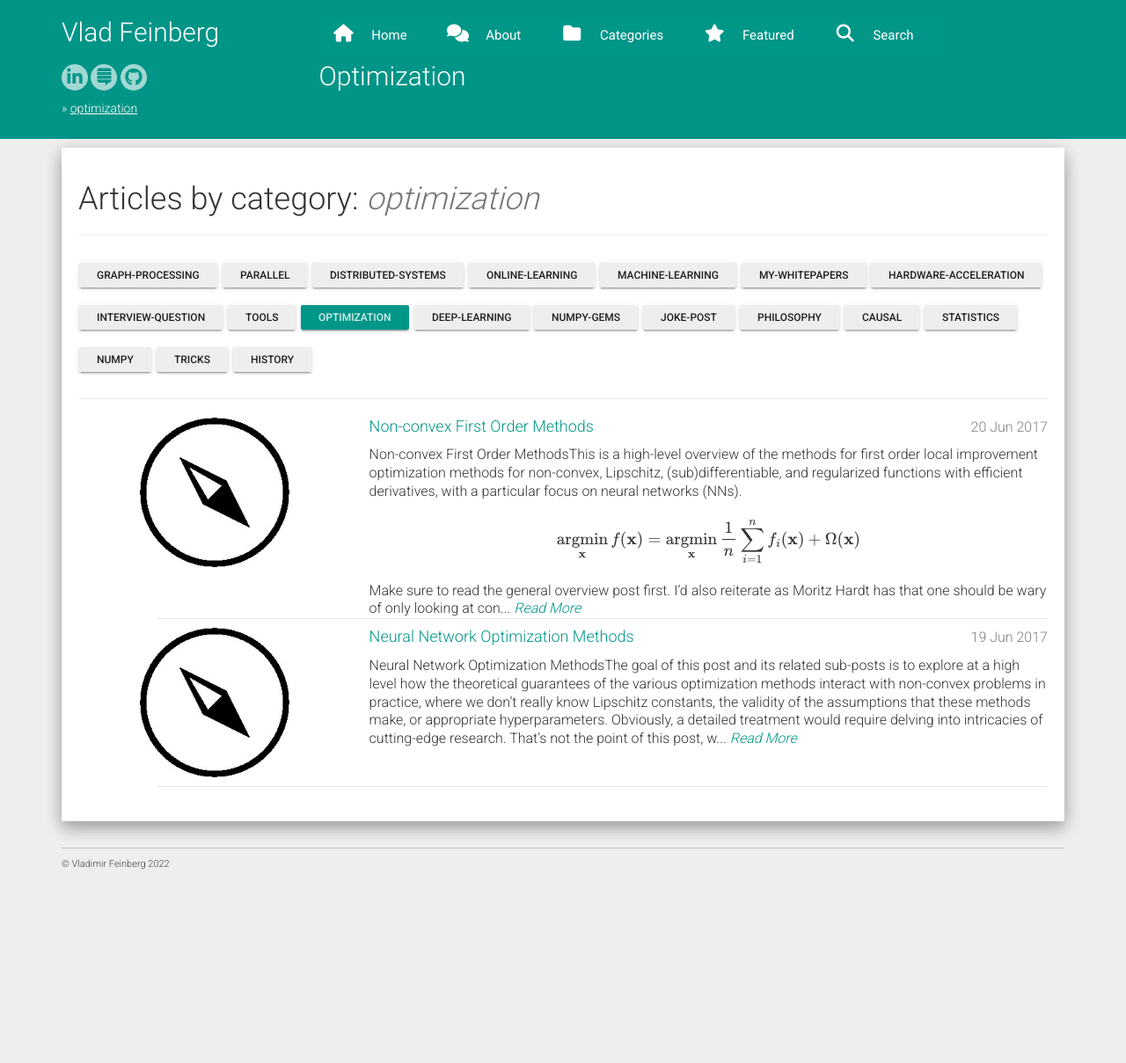
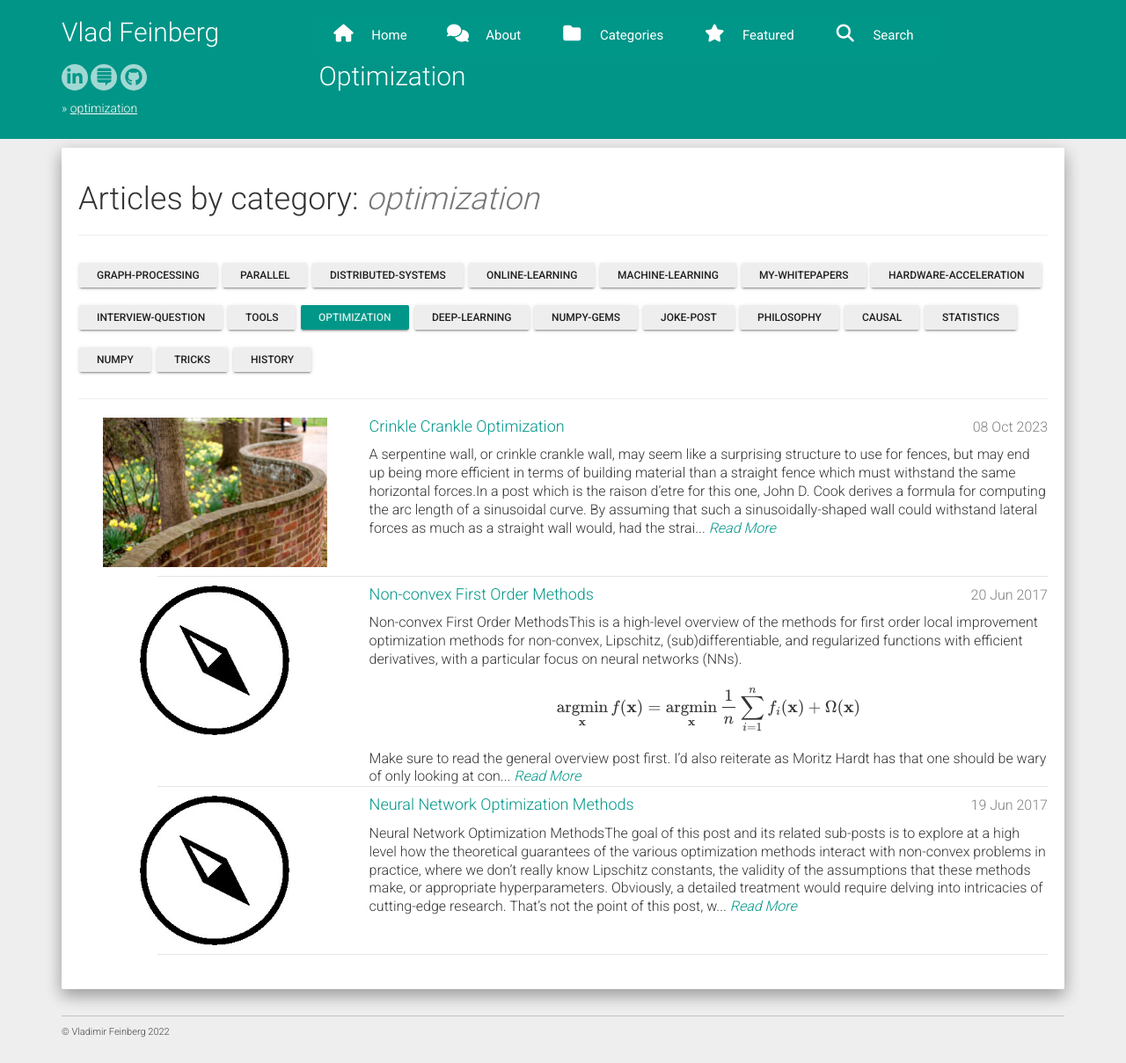
Before and after one commit to vlad17/vlad17.github.io, a Jekyll site: the page built from category/optimization.md, in a window 1280 px wide. Shown: the whole page at 88% size. Built offline with Jekyll 4.4.1, drawn with Linux system fonts in a browser that asks for light colours; nearby versions of some CDN libraries; formulas are drawn with MathJax 3; before the commit the page ends 1018 px from its top, so only the background shows below that; some of the changed lines change nothing that is shown.

Commit message:
crinkle crankle

```diff
--- /dev/null
+++ b/_posts/2023-10-08-serpentine-wall.md
@@ -0,0 +1,157 @@
+---
+layout: post
+title: Crinkle Crankle Optimization
+date:   2023-10-08
+categories: optimization
+featured_image: /assets/2023-08-01/crinkle-crankle.jpg
+meta_keywords: serpentine wall, mechanical design, optimization
+---
+
+A serpentine wall, or crinkle crankle wall, may seem like a surprising structure to use for fences, but may end up being more efficient in terms of building material than a straight fence which must withstand the same horizontal forces.
+
+![example serpentine wall](/assets/2023-08-01/crinkle-crankle.jpg){: .center-image-half }
+
+In a post which is the raison d'etre for this one, John D. Cook [derives a formula for computing the arc length of a sinusoidal curve](https://www.johndcook.com/blog/2019/11/19/crinkle-crankle-calculus/). By assuming that such a sinusoidally-shaped wall could withstand lateral forces as much as a straight wall would, had the straight wall been twice as thick, he shows that you could save bricks in fencing off the same perimeter with a serpentine wall.
+
+However, I found this implicit physical assumption to be quite unsatisfying. Why would a serpentine wall be as strong as a straight one twice as thick? Why should it be sinusoidal?
+
+In this blog post, I inspect these questions with idealized but explicit physical assumptions and use them to explore what would the optimal shape of a wall be, given a fixed amount of building material and a finite length to cover.
+
+With the right design (it's not sinusoidal!), we can use the same materials to build a wall \\(8\times\\) stronger than a straight wall with the same number of bricks or using \\(15\times\\) fewer materials than an equivalently-resilient straight wall!
+
+# A Simplified Physical Model
+
+If we were trying to realistically model this scenario, we'd need to consider building materials, stress, whether the fence would be dug into the ground, and most likely use numerical finite element method software for modeling.
+
+To not take up so much time, we'll try to solve this with statics alone. For developing our model, let's initially consider just two types of walls: straight and zig-zag (we'll revisit shape later).
+
+![straight and zig zag 3d rendering](/assets/2023-08-01/straight-and-zig-zag.png){: .center-image }
+
+* Each wall is assumed to consist of a uniform material, and be of constant, nonzero width (to ensure this for the zig-zag, we can give it rounded corners).
+* We won't dig the walls into the ground.
+* We're primarily interested in preventing the fence from toppling over due to lateral wind pressure, coming from the side, orthogonal to the length of the straight fence, with some fixed force.
+* We aren't concerned about the fence shifting laterally, sliding along the floor. As a result, we assume infinite friction between the fence and the floor.
+* We'll only consider fence designs which can be repeated to cover arbitrary lengths (which is our \\(x\\)-axis), don't loop back around, and look the same whether we're building east-to-west or west-to-east (after all, the wind could come from either side).
+* All fences must be of fixed height \\(h\\).
+
+The penultimate condition, mathematically put, means that if we view our fence from above, the curve along the center of the width of the fence should form a mathematical function \\(y(x)\\) for \\(x\\) running from \\(-0.5\\) to \\(0.5\\), such that \\(y\\) is a continuous, odd function vanishing at the endpoints of its domain.
+
+![aerial straight and zig zag](/assets/2023-08-01/aerial-straight-and-zig-zag.png){: .center-image }
+
+## Toppling a Straight Fence
+
+At this point, it's worthwhile to inspect what would even make a fence topple over. We've assumed infinite friction, so it won't slide around. For our straight fence of, say, unit width, why would sufficient wind flip it?
+
+Let's first consider the head-on/axial view of the fence, if we're standing east of the fence and looking west into the length of its body.
+
+![static axial view](/assets/2023-08-01/1-static.jpg){: .center-image-half }
+
+For the fence to topple over, we'd need the fence to rotate counter-clockwise (CCW) about its North edge (with infinite friction and non-deformable material, where else would it rotate about).
+
+![tilt view](/assets/2023-08-01/2-tilt.jpg){: .center-image-half }
+
+This makes it clear how the fence resists the CCW torque from the wind and friction: via CW torque from gravity. Notice that when \\(\theta = 0\\), in the untilted case, friction is orthogonal to the instantaneous CCW rotation, so it doesn't add torque. In the schematic below, I'll draw it untilted to illustrate the wind and grafvity torques appropriately.
+
+
+![straight diagram statics](/assets/2023-08-01/3-torque.jpg){: .center-image-half }
+
+Now we have our final set of torques, for the wind force (which, on average, strikes the center of the south side of the wall), gravity, and friction. The limit point for maximal wind force \\(F\_W\\) our unit-width straight wall can tolerate occurs at equality:
+
+\\[
+F\_g \cos \varphi\_1 = F\_W\sin\varphi\_2 \,\,.
+\\]
+
+Since we know \\(\varphi\_1=\arctan h\\) and \\(\varphi_2=\arctan \frac{h}{2}\\), we can simplify further to
+
+\\[
+F\_g \frac{1}{\sqrt{h^2+1}} = F\_W \frac{h}{\sqrt{h^2+4}}\,\,
+\\]
+
+Rearranging, we have
+
+\\[
+F\_W = F\_g\frac{1}{h}\sqrt{1 + \frac{3}{h^2+1}}
+\\]
+
+We see that there's roughly an inversely proportional between requisite wind force to topple over the fence and height (from inside the square root; note that mass scales with height so the outer \\(h^{-1}\\) cancels with terms inside \\(F\_g\\)). Makes sense, the taller you are, the easier to topple you. On the other hand, the denser you are, the harder it gets (due to growth of \\(F\_g\\).
+
+Finally, if we derived the above keeping a variable width \\(w\\) in mind we'd actually end up with
+
+\\[
+F\_W = F\_g \frac{w}{h}\sqrt{1 + \frac{3w^2}{h^2+w^2}}\,\,.
+\\]
+
+## Toppling a Zig-Zag
+
+How do things change with the zig-zag fence? Now, the fence would rotate not along the entire North edge, like the straight fence would, but only along two points, highlighted in red below.
+
+![straight and zig zag 3d rendering](/assets/2023-08-01/zig-zag-lift.png){: .center-image }
+
+We can calculate the torques from the axial view again, but note that this picture may be deceiving! The fence is angled here, so the \\(F\_W\\) incident to it will on average act at the "center" of the \\(y\\)-axis.
+
+![zig diagram statics](/assets/2023-08-01/4-zig-diagram.jpg){: .center-image-half }
+
+One might worry that because the wind is hitting the fence at an angle, it will be applying less pressure compared to the straight fence completely orthogonal to the wind. And it is! However, there's correspondingly *more fence* to hit. Across a fixed length \\(\ell\\), the total flux of wind hitting the fence is going to be the same, since the orthogonal component to the wind is all that matters. This is *not* the same as the drag that different fence shapes would have, if they were moving. Note that we're assuming the fence is long enough here that we don't have to model the fluid dynamics of the wind wrapping around the ends of the fence.
+
+![flux example](/assets/2023-08-01/5-flux.jpg){: .center-image-half }
+
+We also note that there's a lot more going on here, for a given "V" of the zig-zag, the center of mass, by symmetry, will be at \\((\ell/2, 0, h/2)\\), with the average wind force and gravity both acting there (outside of the material itself, counterintuitively).
+
+Nonetheless, the torque calculation is more or less the same as the flat wall case, besides the fact that the wind is now acting at the center of the axial view, so the torque is acting on a lever of length \\(\sqrt{(a/2)^2+(h/2)^2}\\), where \\(a\\) is twice the amplitude of the zig-zag, or its span crest-to-trough. The width of the fence itself (which is now no longer parallel to the \\(y\\) axis) doesn't play a role except in helping us calculate the total mass (assuming it's negligble relative to the amplitude). If anything, the angles cancel out more nicely here.
+
+\\[ F\_W = F\_g \frac{a}{h}\\]
+
+
+Notice the width \\(w\\) doesn't play a role here at all (except insofar as it affects the mass of the fence and therefore \\(F\_g\\)).
+
+But if we use the same amount of building material for a length \\(\ell\\) of fence, so as to equalize the comparison between the zig-zag and the straight fence, the \\(F\_g\\) between the two is the same, we get a *directly proportional* improvement in maximum withstood wind force and the amplitude \\(a\\). On the flip side, for a fixed height and mass, the width of the straight fence is also determined, so although \\(w\\) and \\(F\_W\\) also share a similar nearly proportional relationship, straight fences of a given total mass and density can't increase their width.
+
+# Optimizing the Wall
+
+Given all the above, it's clear that we could always improve lateral wind resistance by making our zig-zag thinner and amplitude larger.
+
+Furthermore, the shape of the zig-zag didn't end up mattering much: by symmetry the torque acting upon the center-of-mass is what kept our fence from toppling.
+
+Thus, we'll assume we must have some minimal thickness that the fence must have, a property of our building material (e.g., brick width). This, in turn, translates to essentially an arc length constraint on our fence shape for a fixed amount of material.
+
+We can thus simplify our optimal wall shape question: given some "period length" to fence off, say from \\(x=-1\\) to \\(x=1\\), can we identify an odd, continuous function whose average on \\(x>0\\) is as large as possible? Then, if the pattern was repeated, this would amount to having the longest lever possible counterbalancing the fence.
+
+![odd function](/assets/2023-08-01/6-odd-fn.jpg){: .center-image-half }
+
+Given the setup above, we don't even need to think too hard about the shape or bring out variational calculus: a zig-zag is _already_ the most efficient way to reach a prescribed amplitude! Given that, regardless of the shape of the odd function, the center of mass in our statics equations always happens to be across the \\(x\\)-axis, we should try to reach the largest amplitude possible!
+
+# What's the Upshot?
+
+So now that we know the optimal shape, the question stands, given a straight wall two bricks thick (width \\(2w\\)), then keeping the same materials, and using a combined catenary wall one brick thick (\\(w\\)) instead, and the same amount of building material, how much more wind resistance have we earned?
+
+To facilitate numerical computation, let's imagine our unit of length to cover here is 1 meter, with the requisite height being 1 meter as well. We can then suppose \\(w=0.05\\) is a reasonable brick width. For the straight wall, the wind force equation is unsurprisingly dominated by \\(h\\) so it behaves roughly linearly in width (recall this is \\(2w\\)).
+
+\\[F\_{W, \text{straight}}\approx 0.1015 F\_g\,\,.\\]
+
+Given that we're covering 1 meter of length with a 2-brick-thick straight wall, we can consider our (optimal) alternative of a zig-zag with a total arc length of 2 meters. With a little bit of trigonometry, we can back out that the zig-zag is composed of two opposing isoceles triangles joined at one end, each of which must have sides of length \\(0.5\\). In this case their base is also \\(0.5\\) meters long, so it's actually equilateral (if we were covering a longer stretch of fence, it'd be a pair of obtuse isoceles triangles comprising the zig-zag).
+
+This puts the amplitude at \\(\frac{\sqrt{3}}{4}\\). Then twice the amplitude gets us the wind force since \\(h=1\\) per our formula derived in the prior section.
+
+\\[F\_{W, \text{ zig-zag, equilateral}}\approx 0.8660 F\_g\,\,,\\]
+
+or, put another way, we've engineered a fence over \\(8\times\\) as strong!
+
+
+We can ask analogous question. How much thicker would our straight fence need to be to withstand the same force? Here, we're willing to give it additional mass. Since that scales linearly with width, we'd actually have a nearly quadratic relationship:
+
+
+\\[
+F\_{W,\text{ straight,wider}}=F\_{g,\text{ per unit brick width}}\frac{w^2}{h}\sqrt{1 + \frac{3w^2}{h^2+w^2}}
+\\]
+
+Setting this equal to our zig-zag fence, we find that a thickness of approximately 77 cm is required, or 15 bricks!
+
+# A Final Note
+
+One hidden unit factor present in our zig-zag calculations has been the length of fence one curve closes off. In the calculations above, it was a unit meter.
+
+Of course, we could consider covering not just 1 meter with one "zig zag" but several. A longer length that we cover between zigs and zags will, for a fixed amount of building material per unit length, result in more gentle zig and zag slopes (since we only do one zig and one zag per "period"). Many sawtooths in a row is inefficient at reaching the same amplitude.
+
+This leads to other constraints on practicality: can you really maintain a zig-zag shape across such long lengths? Moreover, underlying our torque computations is the fact that the fence is assumed to be a rigid lever. The longer out this math is applied, the less realistic this becomes. That said, the simplistic model is quite helpful. For a particular length of fence, zig-zag, don't sinusoid!
+
+_Special thanks to [Tom Hartke](https://www.tomhartke.com/) who gave this post a physicist's review!_
--- a/static/css/main.css
+++ b/static/css/main.css
@@ -203,3 +203,8 @@ footer {
     margin: 0 auto;
     display: block;
 }
+.center-image-half {
+    margin: 0 auto;
+    display: block;
+    width: 50%;
+}
```
Also changed, not shown: assets/2023-08-01/7-combine-catenary.jpg (added), assets/2023-08-01/aerial-straight-and-zig-zag.png (added), assets/2023-08-01/catenary-math.png (added), assets/2023-08-01/catenary.JPG (added), assets/2023-08-01/crinkle-crankle.jpg (added), assets/2023-08-01/straight-and-zig-zag.png (added), assets/2023-08-01/zig-zag-lift.png (added), 7 other files.
